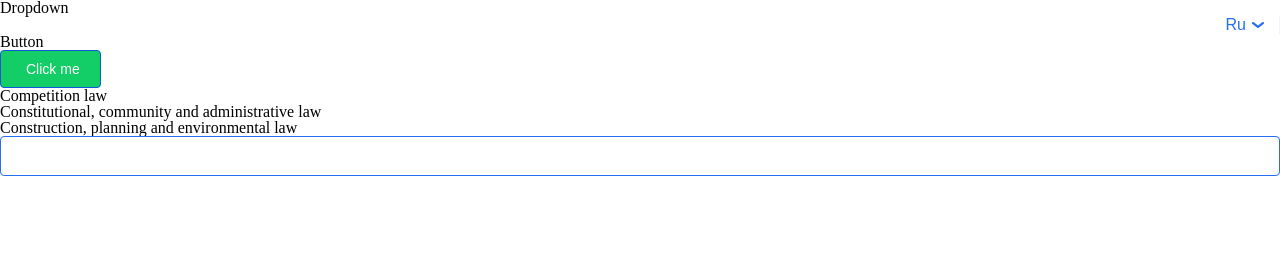
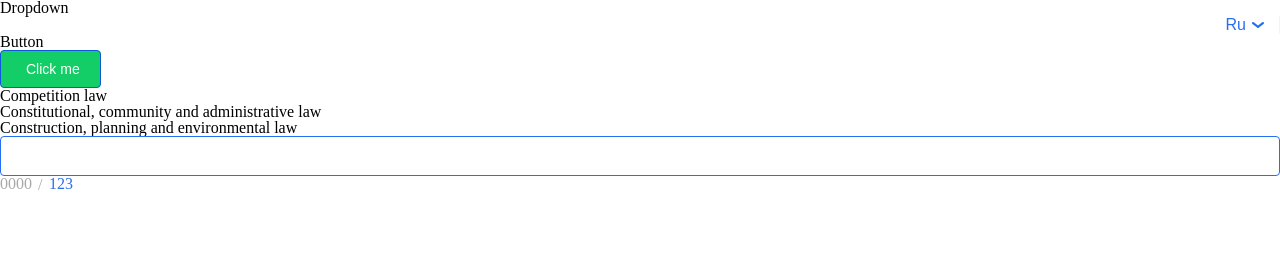
Before and after one commit to dzmitry-viartseika/components, a Vue app: page / in a window 1280 px wide. Shown: the top 266 px of the page. Built offline with nearby package versions, Linux system fonts and the light colour scheme.

Commit message:
added breadscrums

```diff
--- a/src/App.vue
+++ b/src/App.vue
@@ -15,7 +15,8 @@
       :autofocus="true"
       :value.sync="newTypeService"
       @test="test"
-    ></textInput>
+    />
+    <breadScrums :items="breadCrumbs" />
   </div>
 </template>
 
@@ -24,6 +25,7 @@ import dropdown from './components/elements/dropdown.vue';
 import accordion from './components/elements/accordion.vue';
 import textInput from './components/elements/textInput.vue';
 import cookieNotification from './components/cookieNotification.vue';
+import breadScrums from './components/breadscrums.vue';
 import buttonComponent from './components/elements/buttonComponent.vue';
 
 export default {
@@ -33,6 +35,7 @@ export default {
     cookieNotification,
     textInput,
     accordion,
+    breadScrums,
     myButton: buttonComponent,
   },
   data: () => ({
@@ -54,6 +57,12 @@ export default {
     }],
   }),
   computed: {
+    breadCrumbs() {
+      return [
+        { name: '0000', route: '/' },
+        { name: '123', route: '/selection-service' },
+      ];
+    },
     dropdownOptions() {
       return {
         list: [
--- /dev/null
+++ b/src/components/breadscrums.vue
@@ -0,0 +1,60 @@
+<template>
+  <div class="ub-breadcrumb">
+    <div
+      v-for="(item, index) in items"
+      :key="item.name"
+      class="ub-breadcrumb__item"
+      :class="{'ub-breadcrumb__item_active': index === items.length -1}"
+      @click="index !== items.length -1 ? proceedTo(item.route) : false"
+    >
+      {{ item.name }}
+    </div>
+  </div>
+</template>
+
+<script>
+export default {
+  name: 'BreadCrums',
+  props: {
+    items: {
+      type: Array,
+      default: () => [],
+    },
+  },
+  methods: {
+    proceedTo(route) {
+      this.$router.push(route);
+    },
+  },
+};
+</script>
+
+<style scoped lang="scss">
+@import "../sass/variables";
+
+.ub-breadcrumb {
+  display: flex;
+  margin-bottom: 16px;
+
+  &__item {
+    color: $color-silver-chalice;
+
+    &_active {
+      color: $color-dodger-blue;
+    }
+  }
+
+  &__item + &__item {
+    position: relative;
+    margin-left: 17px;
+
+    &:after {
+      position: absolute;
+      content: '/';
+      left: -11px;
+      top: 1px;
+      color: $color-silver-chalice;
+    }
+  }
+}
+</style>
```
